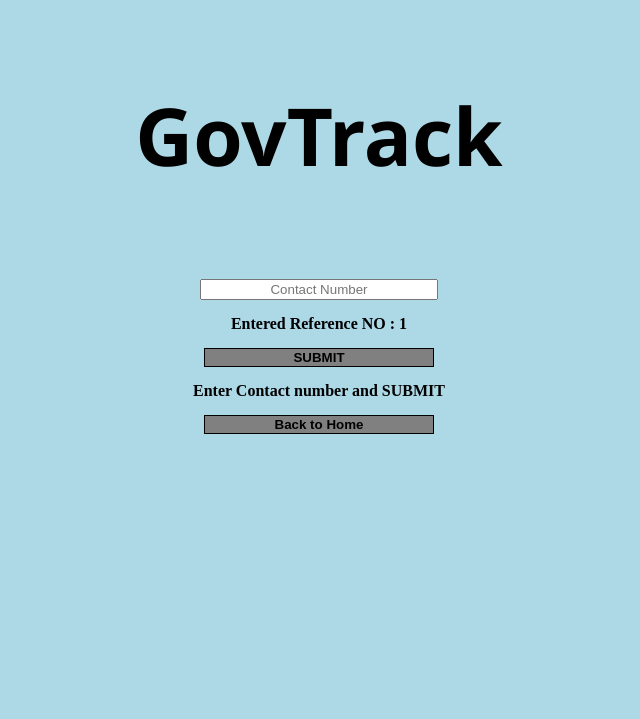
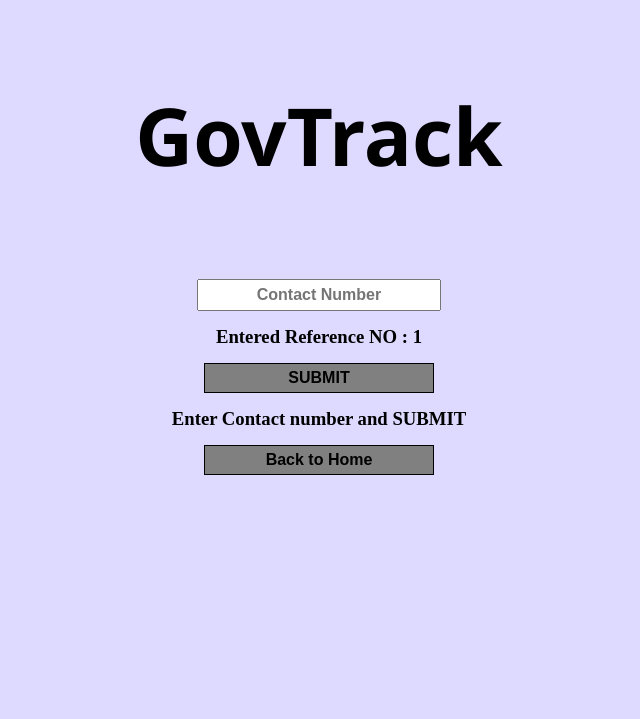
Before and after one commit to S92066157/GovTrack, a PHP site: page /customer2.php in a window 1280 px wide. Shown: the top 719 px of the page, without its empty margins (321-961 px from the left). Run offline with PHP 8.4, Linux system fonts and the light colour scheme; the visitor is signed in with stand-in values (Sample User, id 1).

Commit message:
Made some changes to UI Elements in Cusotmer UI

```diff
--- a/customer2.php
+++ b/customer2.php
@@ -21,7 +21,7 @@ $uID = $_SESSION['uniqueID'];
         body {
             height: 90vh;
             width: 90vw;
-            background-color: lightblue;
+            background-color: rgb(222, 217, 255);
             margin: auto;
         }
 
@@ -57,7 +57,9 @@ $uID = $_SESSION['uniqueID'];
             height: 10%;
             margin: 10px auto;
             text-align: center;
-
+            font-size: 16px;
+            font-weight: bold;
+            padding: 5px;
         }
 
         button {
@@ -70,11 +72,18 @@ $uID = $_SESSION['uniqueID'];
             border: none;
             box-shadow: none;
             border: 1px solid black;
+            font-size: 16px;
+            font-weight: bold;
+            padding: 5px;
         }
 
-        h4 {
+        h3 {
             text-align: center;
             margin: 5px;
+        }
+
+        button:hover {
+            background-color: lightgray;
         }
     </style>
 </head>
@@ -93,11 +102,13 @@ $uID = $_SESSION['uniqueID'];
 
                     <input type="text" id="contactNo" name="contactNo" placeholder="Contact Number" required>
 
-                    <h4>Entered Reference NO : <?php echo $uID; ?></h4>
+                    <h3>Entered Reference NO :
+                        <?php echo $uID; ?>
+                    </h3>
 
                     <button type="button" onclick="inputValidation()" class="btn"> SUBMIT </button>
 
-                    <h4> Enter Contact number and SUBMIT </h4>
+                    <h3> Enter Contact number and SUBMIT </h3>
 
                     <button type="submit" onclick="location.href='customer.php'" class="btn"> Back to Home</button>
 
@@ -112,7 +123,7 @@ $uID = $_SESSION['uniqueID'];
 
             var contactNumber = document.getElementById('contactNo').value;
 
-            if(contactNumber == "") {
+            if (contactNumber == "") {
 
                 alert("Contact Number connot be empty.\nPlease try again !");
             }
@@ -123,7 +134,7 @@ $uID = $_SESSION['uniqueID'];
         }
     </script>
 
-<script src="JS/javascriptsCustomer.js"></script>
+    <script src="JS/javascriptsCustomer.js"></script>
 </body>
 
 </html>
```
Also changed, not shown: customer.php (+14 -4 lines), customerFrogotRef.php (+18 -5 lines).
